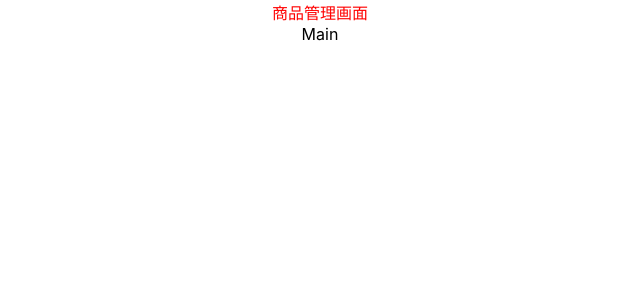
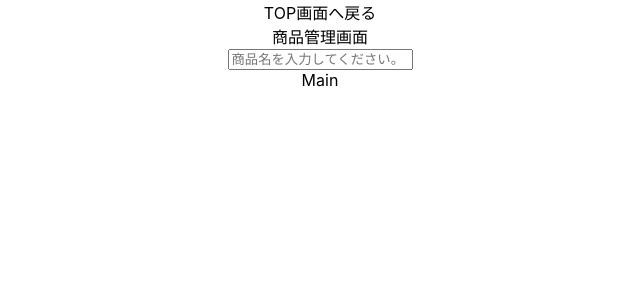
Before and after one commit to furu0202/StockManagementApp, a React (Create React App) app: page / in a window 1280 px wide. Shown: the top 300 px of the page, without its empty margins (320-960 px from the left). Built offline with nearby package versions, Linux system fonts and the light colour scheme.

Commit message:
インプットタグの導入

```diff
--- a/src/components/Header.jsx
+++ b/src/components/Header.jsx
@@ -3,15 +3,19 @@ import 'src/styles/header.css';
 
 const Header = () => {
   return (
-    <div>
+    <div className='siteHeader'>
       {/* ========= 戻るエリア ======== */}
-      <div></div>
+      <div className={'goBackButton'}>TOP画面へ戻る</div>
 
       {/* ======== タイトル画面エリア ======== */}
-      <div className={'test'}>商品管理画面</div>
+      <div className={'title'}>商品管理画面</div>
 
       {/* ======== 検索画面エリア ======== */}
-      <div></div>
+      <input
+        type='search'
+        className='text'
+        placeholder='商品名を入力してください。'
+      />
     </div>
   );
 };
```
